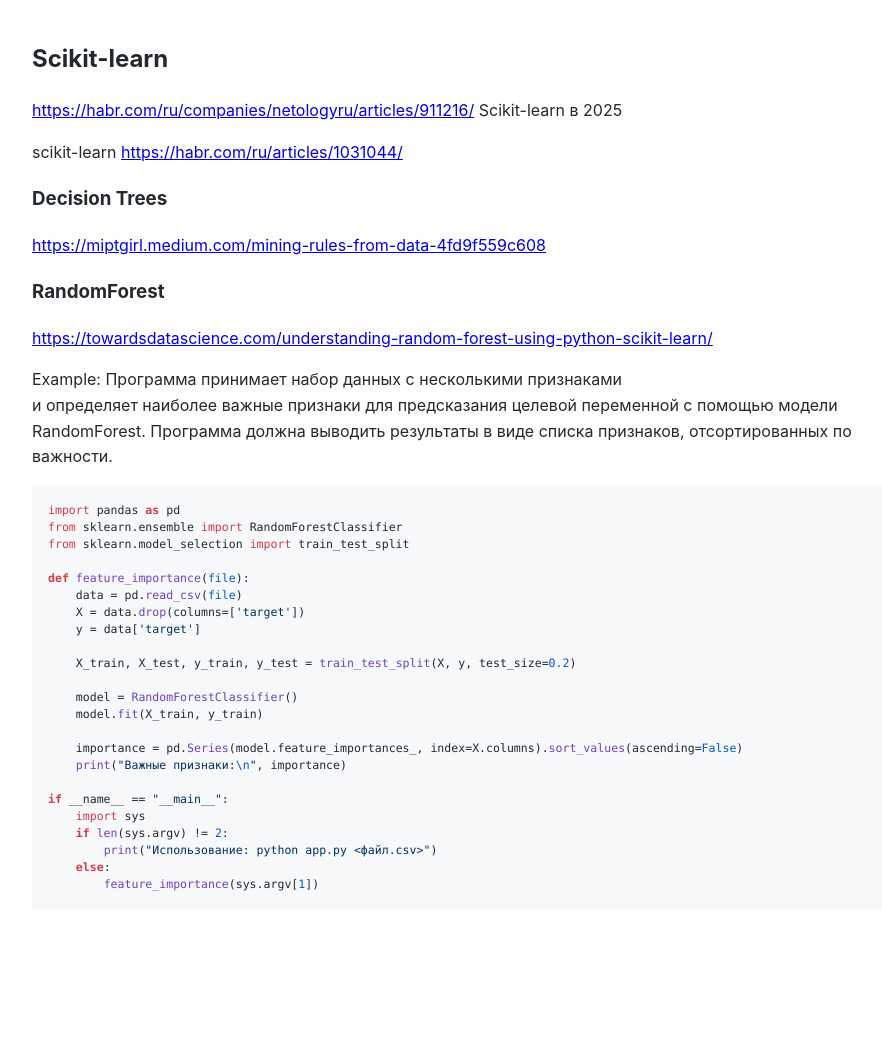
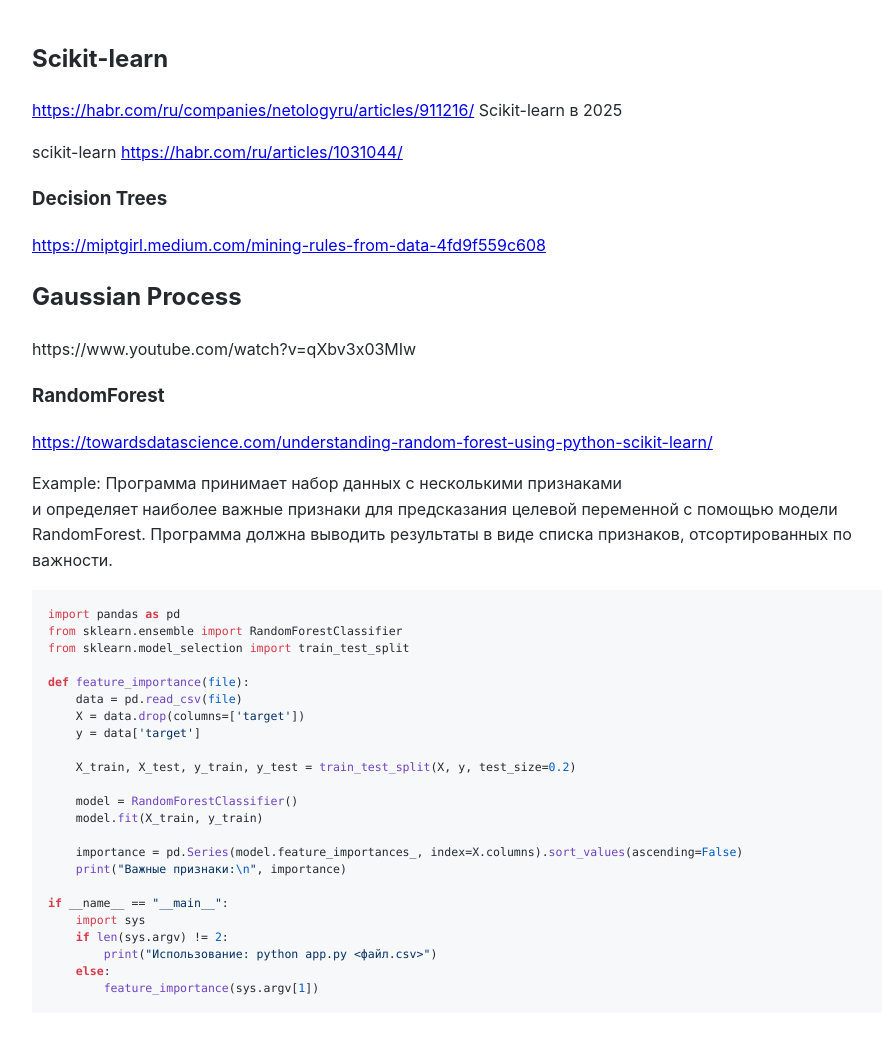
Before and after one commit to Michael-Lubinsky/michael-lubinsky.github.com, a Jekyll site: the page built from ml/sklearn.md, in a window 1280 px wide. Shown: the whole page, without its empty margins (158-1040 px from the left). Built offline with Jekyll 4.4.1, drawn with Linux system fonts in a browser that asks for light colours; our own code applies the rules of GitHub Pages for plain Markdown files; before the commit the page ends 940 px from its top, so only the background shows below that.

Commit message:
Update sklearn.md

```diff
--- a/ml/sklearn.md
+++ b/ml/sklearn.md
@@ -6,6 +6,9 @@
 
 ### Decision Trees
 <https://miptgirl.medium.com/mining-rules-from-data-4fd9f559c608>
+
+## Gaussian Process
+https://www.youtube.com/watch?v=qXbv3x03MIw
 
 ### RandomForest
 
```
